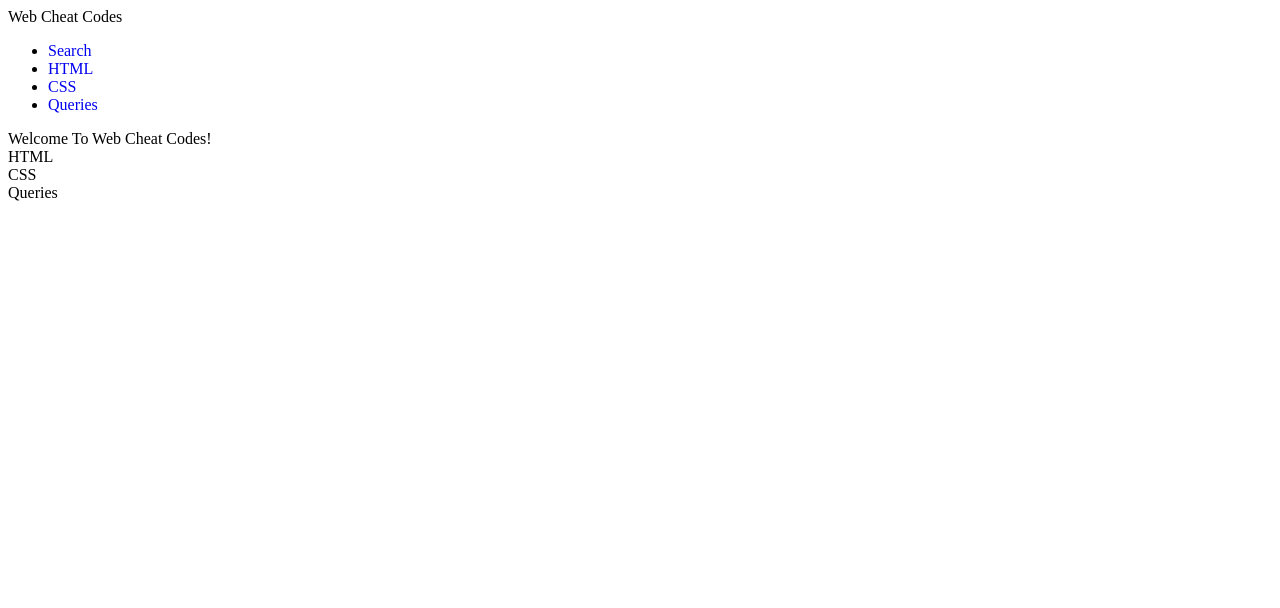
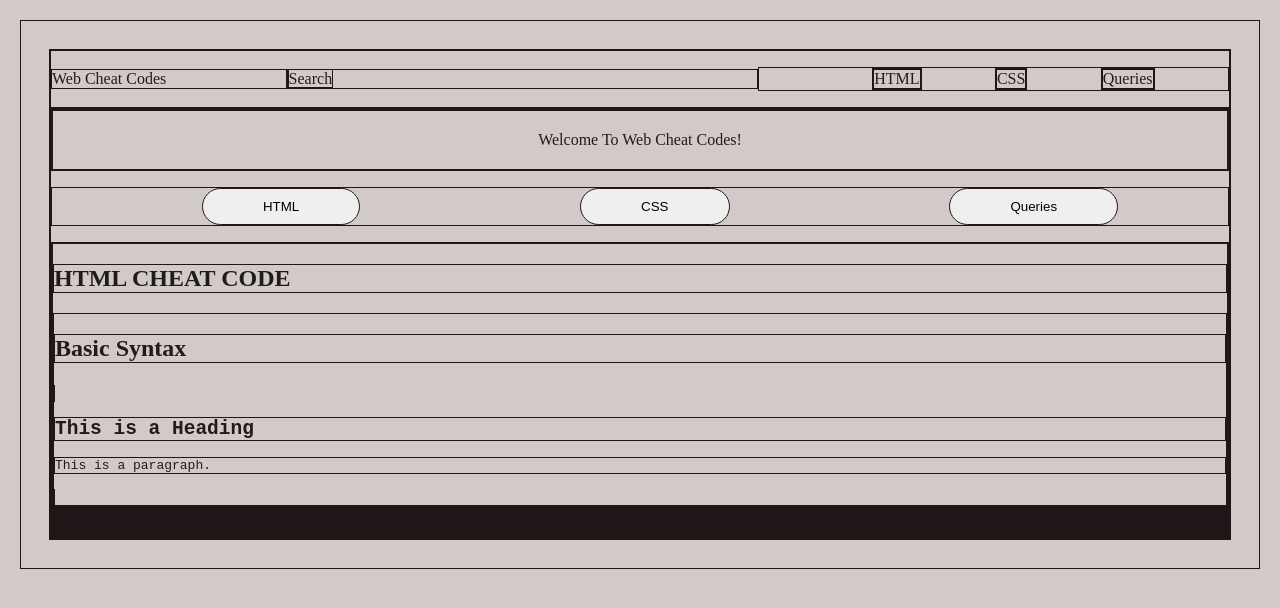
Before and after one commit to hiriyoshi/MyCheatSheet, a plain HTML site: page index.html in a window 1280 px wide. Drawn offline with Linux system fonts and the light colour scheme.

Commit message:
added css, fixed navigation, added some exoskeleton on body

```diff
--- a/index.html
+++ b/index.html
@@ -8,28 +8,57 @@
 </head>
 <body>
     <nav>
-        <header class="">Web Cheat Codes</header>
-        <ul nav-links>
-            <li class="nav-link"><a href="#Search">Search</a></li>
+        <header class="logo">Web Cheat Codes</header>
+       <div class="search"><a href="#Search">Search</a></div>
+        <ul class="nav-links">
             <li class="nav-link"><a href="#html">HTML</a></li>
             <li class="nav-link"><a href="#css">CSS</a></li>
             <li class="nav-link"><a href="#queries">Queries</a></li>
         </ul>
     </nav>
     <main>
-        <section id="introduction">Welcome To Web Cheat Codes!</section>
-        <section id="html">HTML</section>
-        <section id="css">CSS</section>
-        <section id="queries">Queries</section>
-    </main>
+        <section class="introduction">Welcome To Web Cheat Codes!</section>
+        <ul class="select">
+            <button class="selectme" onclick="location.href='test.html'">HTML</button>
+            <button class="selectme" onclick="location.href='test.html'">CSS</button>
+            <button class="selectme" onclick="location.href='test.html'">Queries</button>
+        </ul>
     <section class="html">
+        <h1>HTML CHEAT CODE</h1>
+        <div class="html_s1">
+            <h2>Basic Syntax</h2>
+            <code>
+                <!DOCTYPE html>
+                <html>
+                <head>
+                <title>Page Title</title>
+                </head>
+                <body>
 
+                <h1>This is a Heading</h1>
+                <p>This is a paragraph.</p>
+
+                </body>
+                </html>
+            </code>
+        </div>
+        <div class="html_s2"></div>
+        <div class="html_s3"></div>
+        <div class="html_s4"></div>
     </section>
     <section class="css">
-
+        <div class="css_s1"></div>
+        <div class="css_s2"></div>
+        <div class="css_s3"></div>
+        <div class="css_s4"></div>
     </section>
     <section class="queries">
+        <div class="queries_s1"></div>
+        <div class="queries_s2"></div>
+        <div class="queries_s3"></div>
+        <div class="queries_s4"></div>
+    </section>
 
-    </section>
+    </main>
 </body>
 </html>
--- a/styles.css
+++ b/styles.css
@@ -1,6 +1,82 @@
+/* HTML TAGS*/
+:root{
+  --background-color: #d2c9c9;
+  --text-color1: rgb(33, 28, 28);
+
+}
 *{
   box-sizing: border-box;
   padding:none;
   margin:none;
   text-decoration: none;
+  border: 1px solid #1f1717;
+
 }
+a{
+  color: var(--text-color1);
+}
+html{
+  padding: 20px;
+  margin: 20px;
+  background-color: var(--background-color);
+  color: var(--text-color1);
+}
+section{
+  display: block;
+  border: 2px solid #1f1717;
+}
+button{
+  cursor: pointer;
+}
+
+/* HTML TAGS / END */
+
+/* SELECTORS */
+
+/* nav */
+nav{
+  display: flex;
+  align-items: center;
+  width: 100%;
+  justify-content: space-around;
+}
+.nav-links{
+  display: flex;
+  align-items: center;
+  justify-content: space-evenly;
+  width: 40%;
+  color: var(--text-color1);
+}
+.logo{
+  width: 20%;
+}
+.search{
+  width: 40%;
+}
+.nav-link{
+  display: flex;
+  justify-content: space-between;
+}
+/* nav end */
+
+/* SELECTORS */
+.introduction{
+  display: flex;
+  justify-content: center;
+  text-align: center;
+  padding: 20px 50px;
+}
+.select{
+  display: flex;
+  justify-content: space-around;
+}
+.selectme{
+  display: flex;
+  padding: 10px 60px;
+  border-radius: 40px;
+}
+
+
+
+
+/* MEDIA SCREENS */
```
Also changed, not shown: test.html (added, +15 -0 lines).
